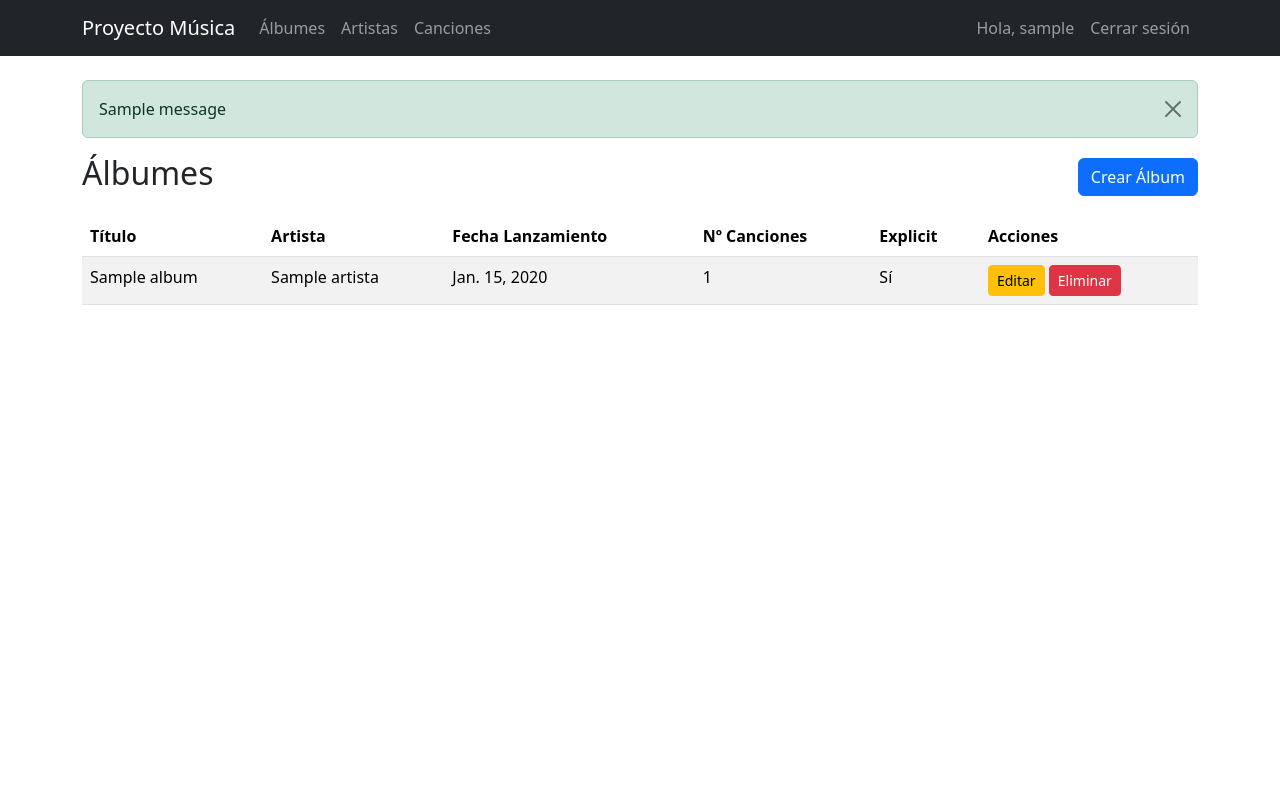
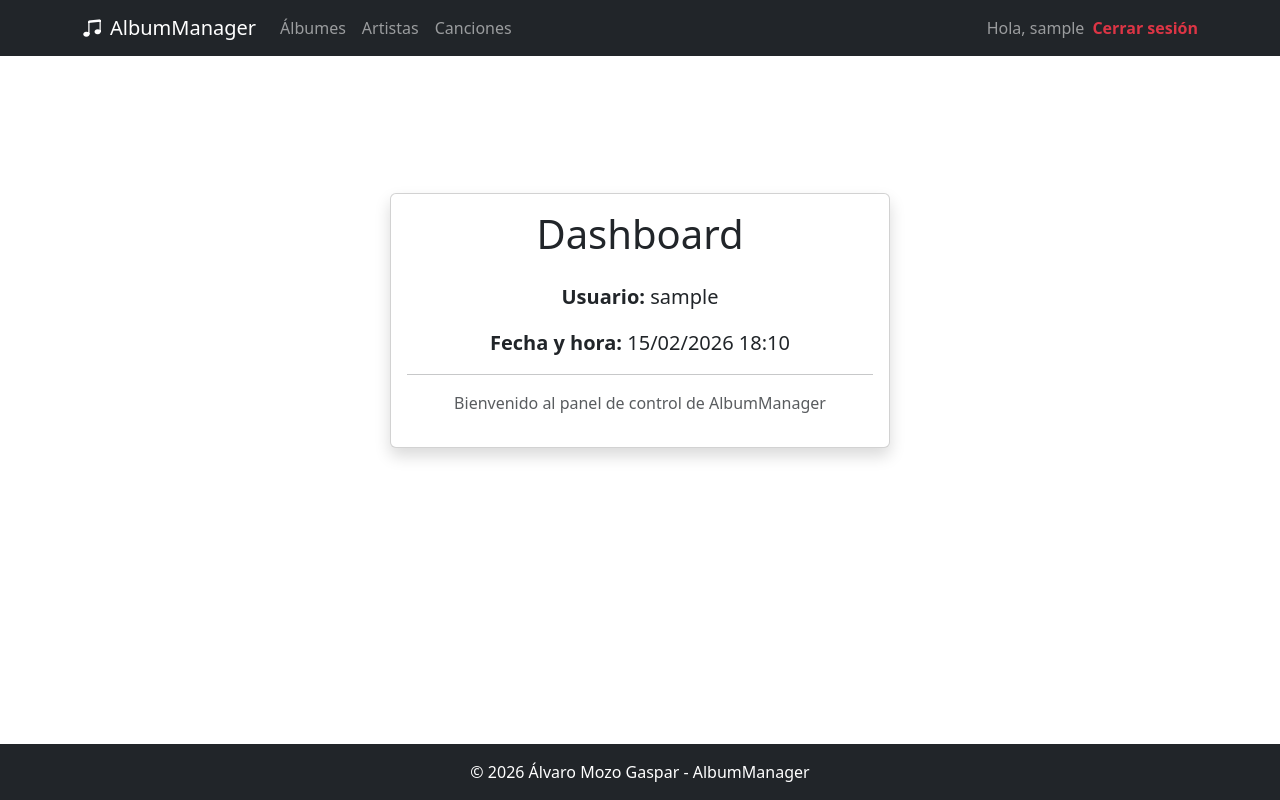
Before and after one commit to AlvaroMG64/ProyectoFinal, a Django app: page / in a window 1280 px wide. Run offline with Django 5.2, Linux system fonts and the light colour scheme; a user stored in the database is signed in; tables that the repository leaves empty hold one stand-in row (values such as "Sample post"); one stand-in notice (Sample message) is shown.

Commit message:
Actualizaciones

```diff
--- a/ProyectoAlbumes/AlbumManager/templates/albumes/form.html
+++ b/ProyectoAlbumes/AlbumManager/templates/albumes/form.html
@@ -24,11 +24,6 @@
         </div>
 
         <div class="col-md-6">
-            <label class="form-label">Número de canciones</label>
-            {{ form.num_canciones }}
-        </div>
-
-        <div class="col-md-6">
             <label class="form-label">Explicit</label><br>
             {{ form.es_explicit }}
         </div>
--- a/ProyectoAlbumes/AlbumManager/templates/albumes/lista.html
+++ b/ProyectoAlbumes/AlbumManager/templates/albumes/lista.html
@@ -1,5 +1,6 @@
 {% extends "base.html" %}
 {% block title %}Álbumes{% endblock %}
+
 {% block content %}
 <div class="d-flex justify-content-between align-items-center mb-3">
     <h2>Álbumes</h2>
--- a/ProyectoAlbumes/AlbumManager/templates/artistas/lista.html
+++ b/ProyectoAlbumes/AlbumManager/templates/artistas/lista.html
@@ -1,9 +1,10 @@
 {% extends "base.html" %}
 {% block title %}Artistas{% endblock %}
+
 {% block content %}
 <div class="d-flex justify-content-between align-items-center mb-3">
     <h2>Artistas</h2>
-    <a class="btn btn-primary" href="{% url 'artista_create' %}">Crear Artista</a>
+    <a class="btn btn-primary" href="{% url 'crear_artista' %}">Crear Artista</a>
 </div>
 
 <table class="table table-striped">
--- a/ProyectoAlbumes/AlbumManager/templates/base.html
+++ b/ProyectoAlbumes/AlbumManager/templates/base.html
@@ -2,44 +2,53 @@
 <html lang="es">
 <head>
     <meta charset="UTF-8">
-    <title>{% block title %}Mi Proyecto{% endblock %}</title>
+    <title>{% block title %}AlbumManager{% endblock %}</title>
     <link rel="stylesheet" href="https://cdn.jsdelivr.net/npm/bootstrap@5.3.2/dist/css/bootstrap.min.css">
+    <link rel="stylesheet" href="https://cdn.jsdelivr.net/npm/bootstrap-icons@1.11.3/font/bootstrap-icons.css">
 </head>
 <body>
+    <!-- NAVBAR -->
     <nav class="navbar navbar-expand-lg navbar-dark bg-dark mb-4">
         <div class="container">
-        <a class="navbar-brand" href="{% url 'lista_albumes' %}">Proyecto Música</a>
+            <a class="navbar-brand d-flex align-items-center gap-2" href="{% url 'dashboard' %}">
+                <i class="bi bi-music-note-beamed"></i>
+                AlbumManager
+            </a>
             <div class="collapse navbar-collapse">
                 <ul class="navbar-nav me-auto">
                     <li class="nav-item"><a class="nav-link" href="{% url 'lista_albumes' %}">Álbumes</a></li>
                     <li class="nav-item"><a class="nav-link" href="{% url 'lista_artistas' %}">Artistas</a></li>
                     <li class="nav-item"><a class="nav-link" href="{% url 'lista_canciones' %}">Canciones</a></li>
                 </ul>
-            <ul class="navbar-nav">
+                <ul class="navbar-nav align-items-center">
                     {% if user.is_authenticated %}
-                    <li class="nav-item"><span class="nav-link">Hola, {{ user.username }}</span></li>
-                    <li class="nav-item"><a class="nav-link" href="{% url 'logout' %}">Cerrar sesión</a></li>
-                {% else %}
-                    <li class="nav-item"><a class="nav-link" href="{% url 'login' %}">Login</a></li>
+                        <li class="nav-item">
+                            <span class="nav-link mb-0">Hola, {{ user.username }}</span>
+                        </li>
+
+                        <li class="nav-item">
+                            <form action="{% url 'logout' %}" method="post" class="mb-0">
+                                {% csrf_token %}
+                                <button type="submit"
+                                        class="nav-link btn btn-link text-danger fw-bold p-0 m-0"
+                                        style="text-decoration: none;">
+                                    Cerrar sesión
+                                </button>
+                            </form>
+                        </li>
                     {% endif %}
                 </ul>
             </div>
         </div>
     </nav>
 
-<div class="container">
-    {% if messages %}
-        {% for message in messages %}
-            <div class="alert alert-{{ message.tags }} alert-dismissible fade show" role="alert">
-                {{ message }}
-                <button type="button" class="btn-close" data-bs-dismiss="alert" aria-label="Close"></button>
-            </div>
-        {% endfor %}
-    {% endif %}
+    <main class="container mb-5">
+        {% block content %}{% endblock %}
+    </main>
 
-    {% block content %}{% endblock %}
-</div>
-
-<script src="https://cdn.jsdelivr.net/npm/bootstrap@5.3.2/dist/js/bootstrap.bundle.min.js"></script>
+    <!-- FOOTER -->
+    <footer class="bg-dark text-white text-center py-3 position-fixed bottom-0 w-100">
+        &copy; 2026 Álvaro Mozo Gaspar - AlbumManager
+    </footer>
 </body>
 </html>
--- a/ProyectoAlbumes/AlbumManager/templates/canciones/lista.html
+++ b/ProyectoAlbumes/AlbumManager/templates/canciones/lista.html
@@ -1,9 +1,10 @@
 {% extends "base.html" %}
 {% block title %}Canciones{% endblock %}
+
 {% block content %}
 <div class="d-flex justify-content-between align-items-center mb-3">
     <h2>Canciones</h2>
-    <a class="btn btn-primary" href="{% url 'cancion_create' %}">Crear Canción</a>
+    <a class="btn btn-primary" href="{% url 'crear_cancion' %}">Crear Canción</a>
 </div>
 
 <table class="table table-striped">
@@ -11,7 +12,7 @@
         <tr>
             <th>Título</th>
             <th>Álbum</th>
-            <th>Duración</th>
+            <th>Duración (segundos)</th>
             <th>Acciones</th>
         </tr>
     </thead>
--- /dev/null
+++ b/ProyectoAlbumes/AlbumManager/templates/dashboard.html
@@ -0,0 +1,29 @@
+{% extends "base.html" %}
+{% load tz %}
+
+{% block title %}Dashboard{% endblock %}
+
+{% block content %}
+<div class="d-flex justify-content-center align-items-center" style="min-height: 60vh;">
+    <div class="card shadow" style="width: 500px;">
+        <div class="card-body text-center">
+            <h1 class="mb-4">Dashboard</h1>
+
+            <p class="fs-5">
+                <strong>Usuario:</strong> {{ user.username }}
+            </p>
+
+            <p class="fs-5">
+                <strong>Fecha y hora:</strong>
+                {{ now|localtime|date:"d/m/Y H:i" }}
+            </p>
+
+            <hr>
+
+            <p class="text-muted">
+                Bienvenido al panel de control de AlbumManager
+            </p>
+        </div>
+    </div>
+</div>
+{% endblock %}
--- a/ProyectoAlbumes/AlbumManager/urls.py
+++ b/ProyectoAlbumes/AlbumManager/urls.py
@@ -2,17 +2,19 @@ from django.urls import path
 from . import views
 
 urlpatterns = [
+    path("", views.dashboard, name="dashboard"),
+
+    # Álbumes
+    path("albumes/", views.lista_albumes, name="lista_albumes"),
+    path("albumes/crear/", views.crear_album, name="crear_album"),
+    path("albumes/editar/<int:pk>/", views.editar_album, name="editar_album"),
+    path("albumes/eliminar/<int:pk>/", views.eliminar_album, name="eliminar_album"),
+
     # Artistas
     path("artistas/", views.lista_artistas, name="lista_artistas"),
     path("artistas/crear/", views.crear_artista, name="crear_artista"),
     path("artistas/editar/<int:pk>/", views.editar_artista, name="editar_artista"),
     path("artistas/eliminar/<int:pk>/", views.eliminar_artista, name="eliminar_artista"),
-
-    # Albumes
-    path("", views.lista_albumes, name="lista_albumes"),
-    path("albumes/crear/", views.crear_album, name="crear_album"),
-    path("albumes/editar/<int:pk>/", views.editar_album, name="editar_album"),
-    path("albumes/eliminar/<int:pk>/", views.eliminar_album, name="eliminar_album"),
 
     # Canciones
     path("canciones/", views.lista_canciones, name="lista_canciones"),
--- a/ProyectoAlbumes/AlbumManager/views.py
+++ b/ProyectoAlbumes/AlbumManager/views.py
@@ -1,38 +1,79 @@
-from django.shortcuts import render, get_object_or_404, redirect
+from django.shortcuts import render, redirect, get_object_or_404
 from django.contrib.auth.decorators import login_required
-from .models import Artista, Album, Cancion
-from .forms import ArtistaForm, AlbumForm, CancionForm
+from .models import Album, Artista, Cancion
+from .forms import AlbumForm, ArtistaForm, CancionForm
+from django.utils.timezone import localtime, now
 
-# -------------------
-# Artista Views
-# -------------------
+# ---------------- DASHBOARD ----------------
+
+@login_required
+def dashboard(request):
+    context = {"now": now()}
+    return render(request, "dashboard.html", context)
+
+
+# ---------------- ÁLBUMES ----------------
+
+@login_required
+def lista_albumes(request):
+    albumes = Album.objects.all()
+    return render(request, "albumes/lista.html", {"albumes": albumes})
+
+
+@login_required
+def crear_album(request):
+    form = AlbumForm(request.POST or None)
+    if form.is_valid():
+        form.save()
+        return redirect("lista_albumes")
+    return render(request, "albumes/form.html", {"form": form, "accion": "Crear"})
+
+
+@login_required
+def editar_album(request, pk):
+    album = get_object_or_404(Album, pk=pk)
+    form = AlbumForm(request.POST or None, instance=album)
+    if form.is_valid():
+        form.save()
+        return redirect("lista_albumes")
+    return render(request, "albumes/form.html", {"form": form, "accion": "Editar"})
+
+
+@login_required
+def eliminar_album(request, pk):
+    album = get_object_or_404(Album, pk=pk)
+    if request.method == "POST":
+        album.delete()
+        return redirect("lista_albumes")
+    return render(request, "albumes/confirmar_eliminar.html", {"album": album})
+
+
+# ---------------- ARTISTAS ----------------
+
 @login_required
 def lista_artistas(request):
     artistas = Artista.objects.all()
     return render(request, "artistas/lista.html", {"artistas": artistas})
 
+
 @login_required
 def crear_artista(request):
-    if request.method == "POST":
-        form = ArtistaForm(request.POST)
-        if form.is_valid():
-            form.save()
-            return redirect("lista_artistas")
-    else:
-        form = ArtistaForm()
+    form = ArtistaForm(request.POST or None)
+    if form.is_valid():
+        form.save()
+        return redirect("lista_artistas")
     return render(request, "artistas/form.html", {"form": form, "accion": "Crear"})
+
 
 @login_required
 def editar_artista(request, pk):
     artista = get_object_or_404(Artista, pk=pk)
-    if request.method == "POST":
-        form = ArtistaForm(request.POST, instance=artista)
-        if form.is_valid():
-            form.save()
-            return redirect("lista_artistas")
-    else:
-        form = ArtistaForm(instance=artista)
+    form = ArtistaForm(request.POST or None, instance=artista)
+    if form.is_valid():
+        form.save()
+        return redirect("lista_artistas")
     return render(request, "artistas/form.html", {"form": form, "accion": "Editar"})
+
 
 @login_required
 def eliminar_artista(request, pk):
@@ -40,79 +81,35 @@ def eliminar_artista(request, pk):
     if request.method == "POST":
         artista.delete()
         return redirect("lista_artistas")
-    return render(request, "artistas/confirmar_eliminar.html", {"obj": artista})
+    return render(request, "artistas/confirmar_eliminar.html", {"artista": artista})
 
-# -------------------
-# Album Views
-# -------------------
-@login_required
-def lista_albumes(request):
-    albumes = Album.objects.filter(usuario=request.user)
-    return render(request, "albumes/lista.html", {"albumes": albumes})
 
-@login_required
-def crear_album(request):
-    if request.method == "POST":
-        form = AlbumForm(request.POST)
-        if form.is_valid():
-            album = form.save(commit=False)
-            album.usuario = request.user
-            album.save()
-            return redirect("lista_albumes")
-    else:
-        form = AlbumForm()
-    return render(request, "albumes/form.html", {"form": form, "accion": "Crear"})
+# ---------------- CANCIONES ----------------
 
-@login_required
-def editar_album(request, pk):
-    album = get_object_or_404(Album, pk=pk, usuario=request.user)
-    if request.method == "POST":
-        form = AlbumForm(request.POST, instance=album)
-        if form.is_valid():
-            form.save()
-            return redirect("lista_albumes")
-    else:
-        form = AlbumForm(instance=album)
-    return render(request, "albumes/form.html", {"form": form, "accion": "Editar"})
-
-@login_required
-def eliminar_album(request, pk):
-    album = get_object_or_404(Album, pk=pk, usuario=request.user)
-    if request.method == "POST":
-        album.delete()
-        return redirect("lista_albumes")
-    return render(request, "albumes/confirmar_eliminar.html", {"obj": album})
-
-# -------------------
-# Cancion Views
-# -------------------
 @login_required
 def lista_canciones(request):
     canciones = Cancion.objects.all()
     return render(request, "canciones/lista.html", {"canciones": canciones})
 
+
 @login_required
 def crear_cancion(request):
-    if request.method == "POST":
-        form = CancionForm(request.POST)
-        if form.is_valid():
-            form.save()
-            return redirect("lista_canciones")
-    else:
-        form = CancionForm()
+    form = CancionForm(request.POST or None)
+    if form.is_valid():
+        form.save()
+        return redirect("lista_canciones")
     return render(request, "canciones/form.html", {"form": form, "accion": "Crear"})
+
 
 @login_required
 def editar_cancion(request, pk):
     cancion = get_object_or_404(Cancion, pk=pk)
-    if request.method == "POST":
-        form = CancionForm(request.POST, instance=cancion)
-        if form.is_valid():
-            form.save()
-            return redirect("lista_canciones")
-    else:
-        form = CancionForm(instance=cancion)
+    form = CancionForm(request.POST or None, instance=cancion)
+    if form.is_valid():
+        form.save()
+        return redirect("lista_canciones")
     return render(request, "canciones/form.html", {"form": form, "accion": "Editar"})
+
 
 @login_required
 def eliminar_cancion(request, pk):
@@ -120,4 +117,4 @@ def eliminar_cancion(request, pk):
     if request.method == "POST":
         cancion.delete()
         return redirect("lista_canciones")
-    return render(request, "canciones/confirmar_eliminar.html", {"obj": cancion})
+    return render(request, "canciones/confirmar_eliminar.html", {"cancion": cancion})
--- a/ProyectoAlbumes/ProyectoAlbumes/settings.py
+++ b/ProyectoAlbumes/ProyectoAlbumes/settings.py
@@ -71,3 +71,7 @@ LOGIN_REDIRECT_URL = 'album_list'
 LOGOUT_REDIRECT_URL = 'login'
 
 DEFAULT_AUTO_FIELD = 'django.db.models.BigAutoField'
+
+LOGIN_REDIRECT_URL = 'dashboard'
+LOGOUT_REDIRECT_URL = 'login'
+LOGIN_URL = 'login'
--- a/ProyectoAlbumes/ProyectoAlbumes/urls.py
+++ b/ProyectoAlbumes/ProyectoAlbumes/urls.py
@@ -4,7 +4,14 @@ from django.contrib.auth import views as auth_views
 
 urlpatterns = [
     path("admin/", admin.site.urls),
-    path("login/", auth_views.LoginView.as_view(template_name="login.html"), name="login"),
-    path("logout/", auth_views.LogoutView.as_view(), name="logout"),
+
+    path("login/", auth_views.LoginView.as_view(
+        template_name="login.html"
+    ), name="login"),
+
+    path("logout/", auth_views.LogoutView.as_view(
+        next_page="login"
+    ), name="logout"),
+
     path("", include("AlbumManager.urls")),
 ]
```
Also changed, not shown: ProyectoAlbumes/AlbumManager/templates/artistas/confirmar_eliminar.html (+6 -19 lines), ProyectoAlbumes/AlbumManager/templates/login.html (+31 -12 lines), README.md (added). Lines whose indentation alone changed are shown as unchanged.
